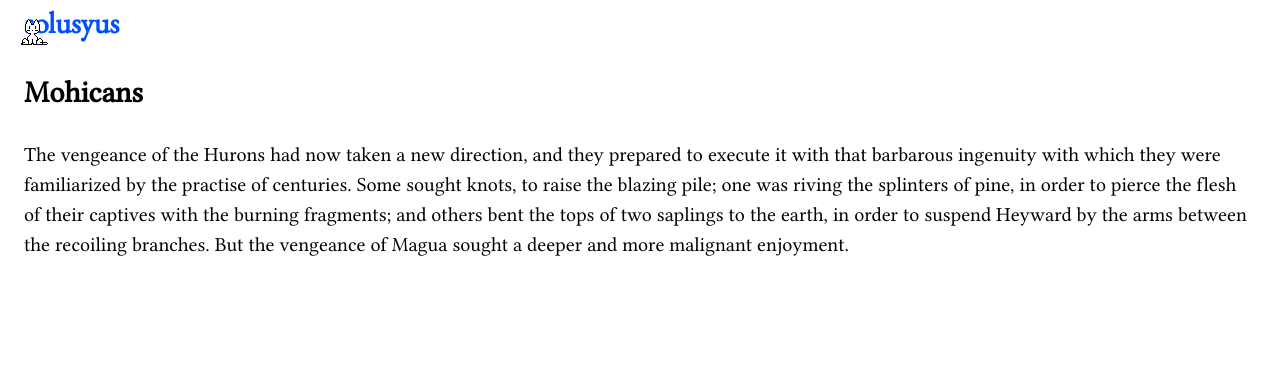
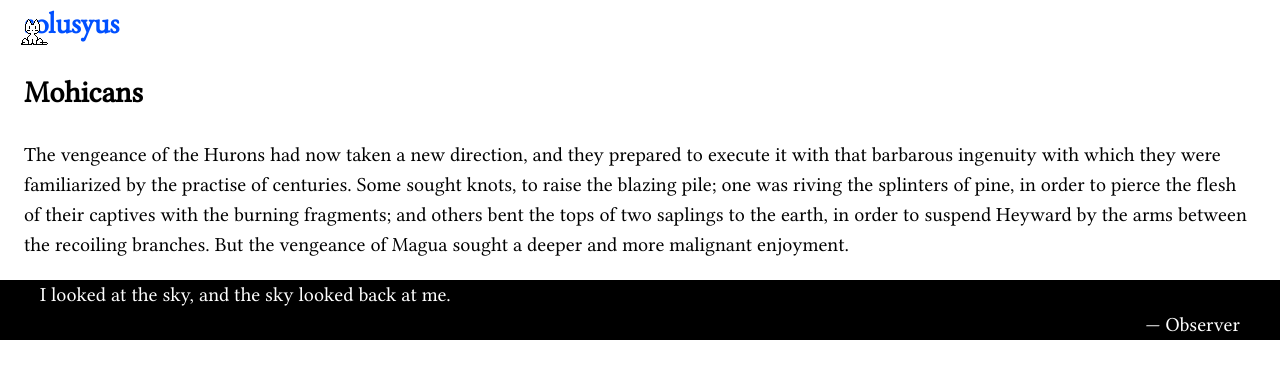
Before and after one commit to solusyus/website, a Jekyll site: the page built from index.html, in a window 1280 px wide. Shown: the top 379 px of the page. Built offline with Jekyll 4.4.1, drawn with Linux system fonts in a browser that asks for light colours; nearby versions of some CDN libraries; a script that is not in the unit is left out.

Commit message:
Update index.html

```diff
--- a/index.html
+++ b/index.html
@@ -8,3 +8,7 @@ title: Solusyus
     The vengeance of the Hurons had now taken a new direction, and they prepared to execute it with that barbarous ingenuity with which they were familiarized by the practise of centuries. Some sought knots, to raise the blazing pile; one was riving the splinters of pine, in order to pierce the flesh of their captives with the burning fragments; and others bent the tops of two saplings to the earth, in order to suspend Heyward by the arms between the recoiling branches. But the vengeance of Magua sought a deeper and more malignant enjoyment.
   </p>
 </section>
+<blockquote>
+  I looked at the sky, and the sky looked back at me.
+  <span class="author">— Observer</span>
+</blockquote></blockquote>
```
